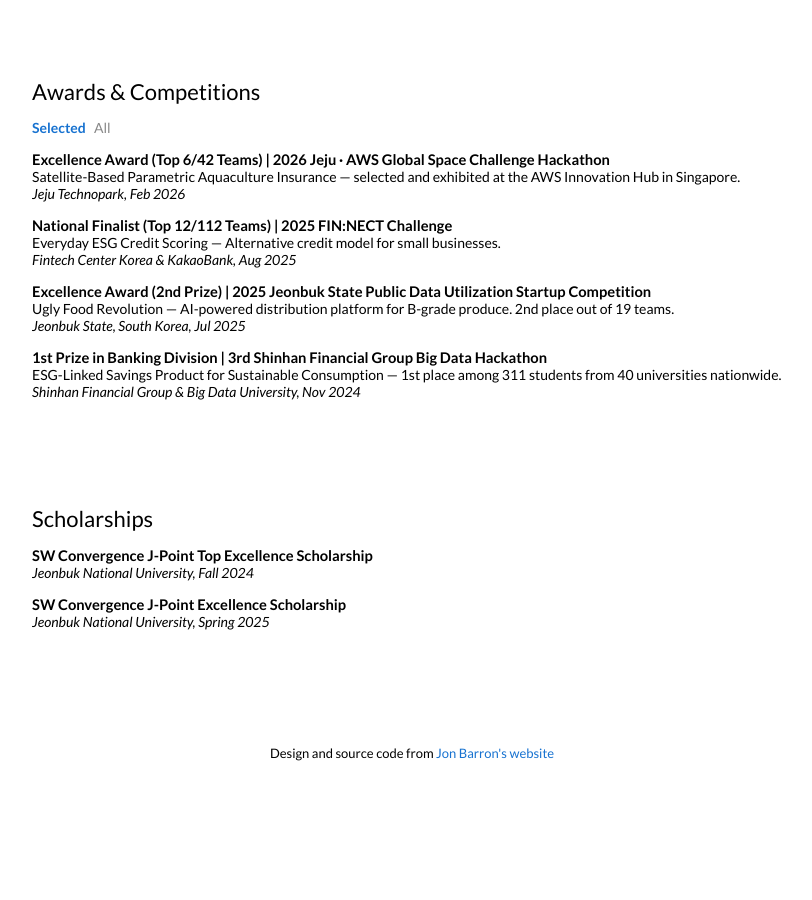
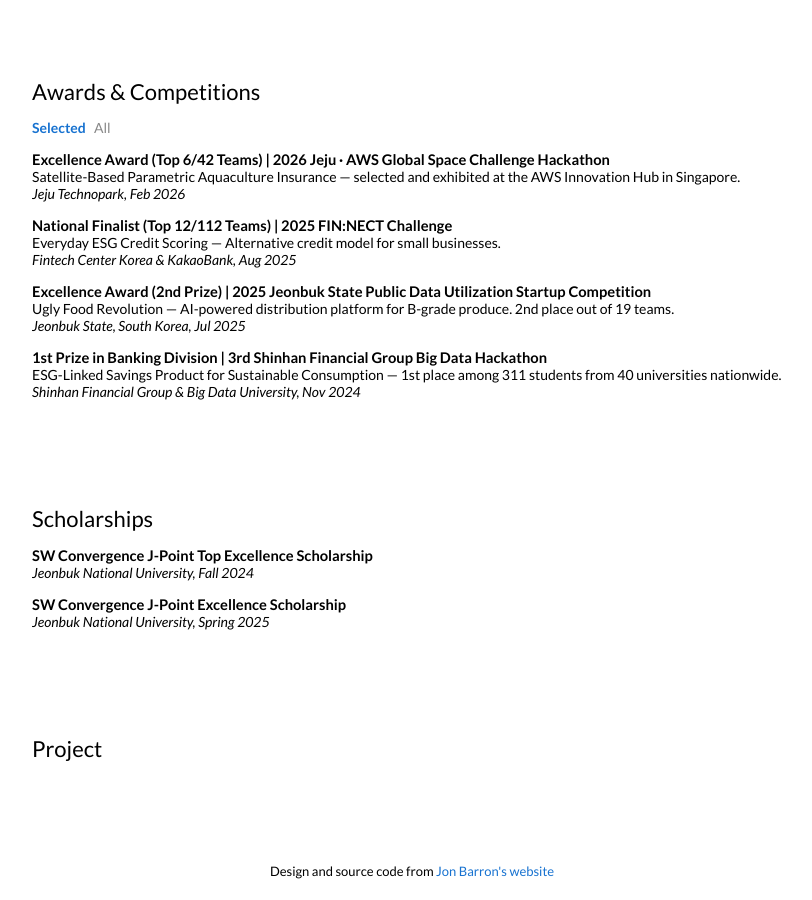
Before and after one commit to itdayou/itdayou.github.io, a Jekyll site: the page built from _posts/2023-08-28-3dgaussians.markdown, in a window 1280 px wide and 900 px high, scrolled down 2484 px. Shown: the whole window, without its empty margins (228-1040 px from the left). Built offline with Jekyll 4.4.1, drawn with Linux system fonts in a browser that asks for light colours; before the commit the page ends 3266 px from its top, so only the background shows below that.

Commit message:
Update default.html

```diff
--- a/_layouts/default.html
+++ b/_layouts/default.html
@@ -297,6 +297,46 @@
         <br>
 
         <table style="width:100%;border:0px;border-spacing:0px;border-collapse:separate;margin-right:auto;margin-left:auto;">
+           <tr>
+             <td style="padding:2.5%;width:100%;vertical-align:middle">
+               <h2>Project</h2>
+             </td>
+           </tr>
+        </table>
+        <table style="width:100%;border:0px;border-spacing:0px;border-collapse:separate;margin-right:auto;margin-left:auto;">
+           {% for post in site.posts %}
+           {% for cat in post.categories %}
+           {% if cat == 'project' %}
+           <tr>
+             <td style="padding:2.5%;width:25%;vertical-align:middle;min-width:120px">
+               <img src="/tn{{post.image}}" alt="project image" style="width:auto; height:auto; max-width:100%;" />
+             </td>
+             <td style="padding:2.5%;width:75%;vertical-align:middle">
+               <h3>{{post.title}}</h3>
+               <br>
+               {{post.authors}}
+               <br>
+               <em>{{post.venue}}</em>, {{ post.date | date: "%Y" }}
+               <br>
+               {% if post.arxiv %}<a href="{{post.arxiv}}">arxiv</a> / {% endif %}
+               {% if post.code %}<a href="{{post.code}}">code</a> / {% endif %}
+               {% if post.poster %}<a href="{{post.poster}}">poster</a> / {% endif %}
+               {% if post.slides %}<a href="{{post.slides}}">slides</a> / {% endif %}
+               {% if post.website %}<a href="{{post.website}}">website</a> / {% endif %}
+               {% if post.youtube %}<a href="{{post.youtube}}">youtube</a> / {% endif %}
+               <p></p>
+               {{ post.excerpt }}
+             </td>
+           </tr>
+           {% endif %}
+           {% endfor %}
+           {% endfor %}
+         </table>
+         <br>
+         <br>
+         <br>
+
+        <table style="width:100%;border:0px;border-spacing:0px;border-collapse:separate;margin-right:auto;margin-left:auto;">
           <tr>
             <td style="padding:0px">
               <br>
```
